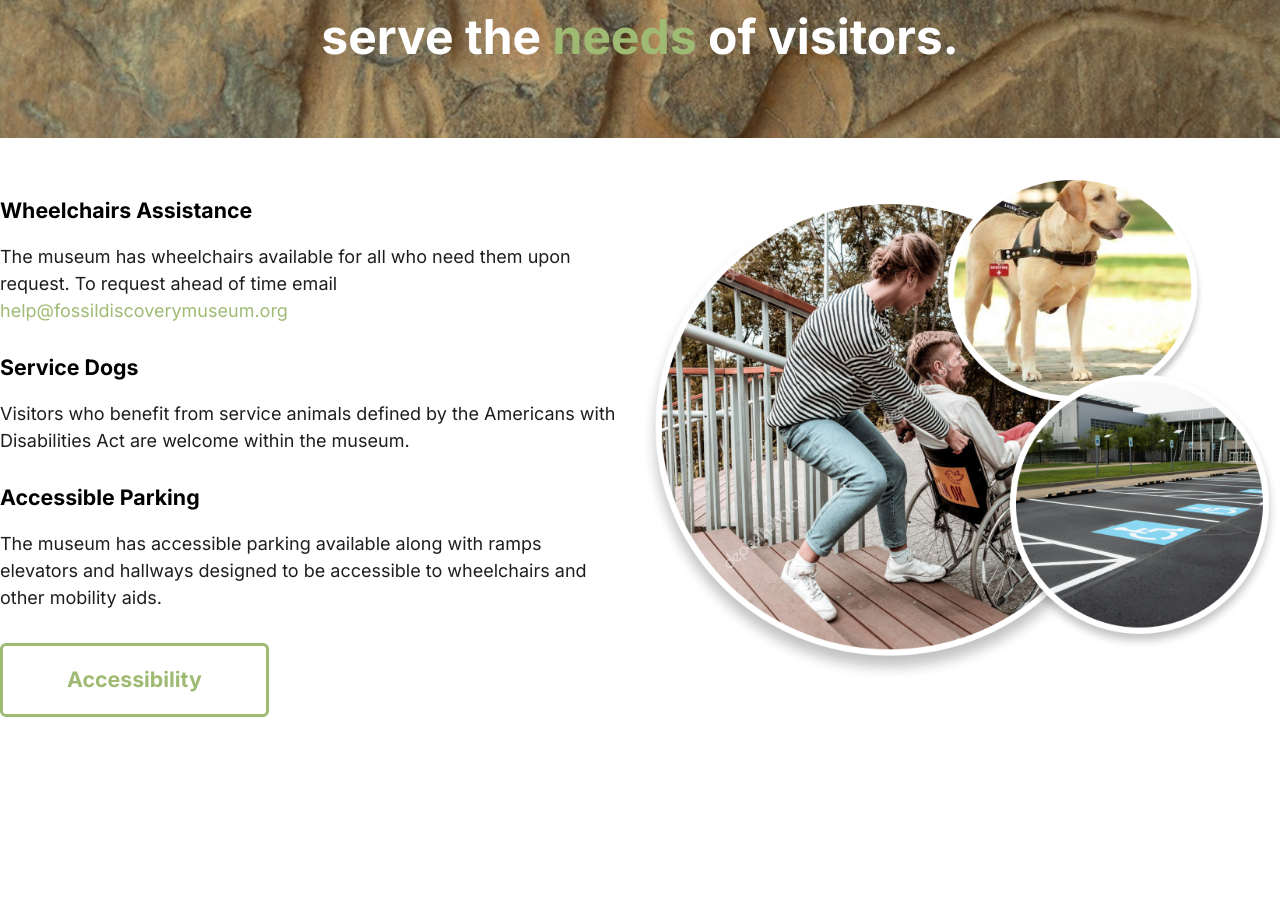
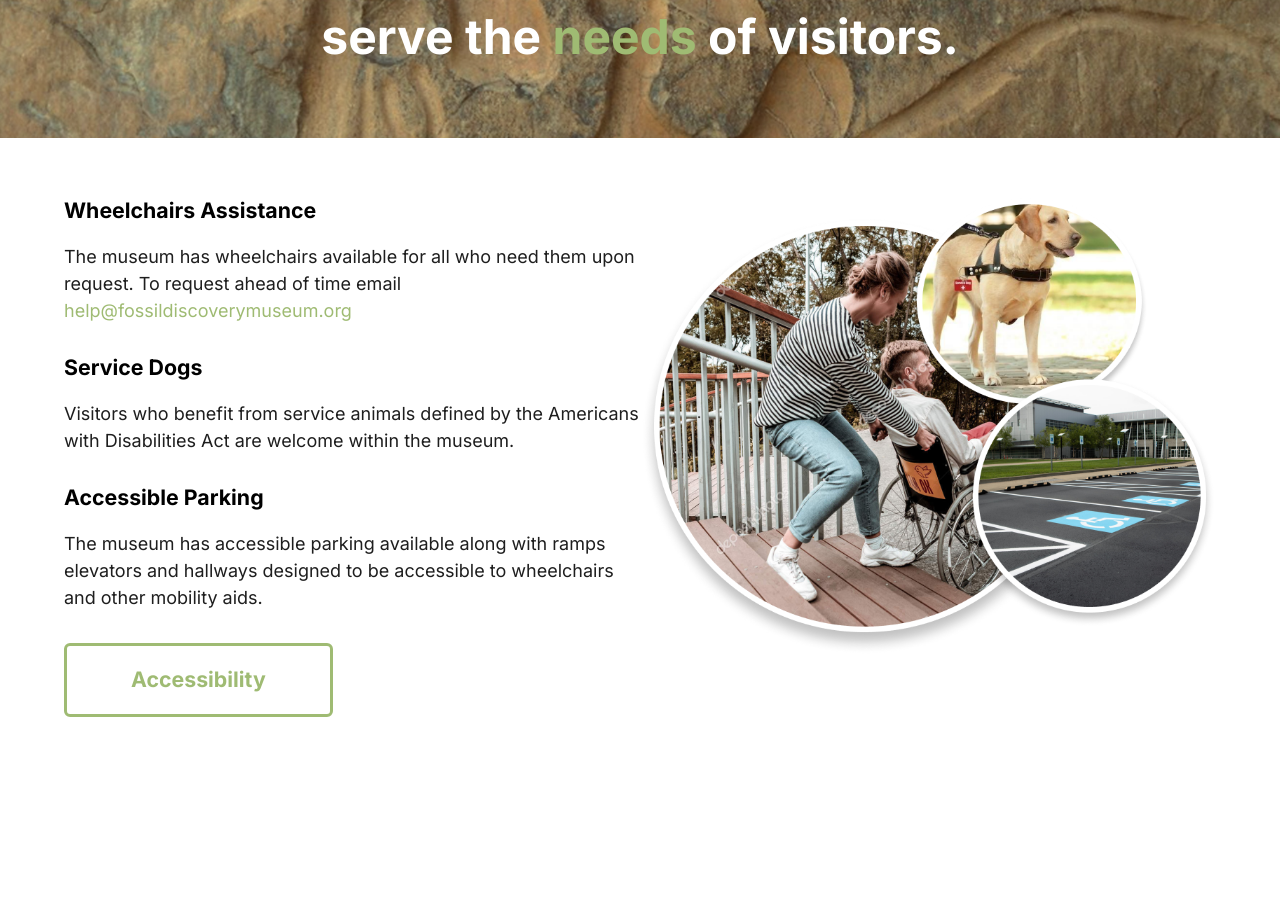
Before and after one commit to faoroj/FossilDiscoveryLab, a React (Vite) app in the folder FossilDiscoveryLab/: page / in a window 1280 px wide. Shown: the part 2160-3067 px from the top of the page. Built offline with nearby package versions, Linux system fonts and the light colour scheme.

Commit message:
hero screen fix

```diff
--- a/FossilDiscoveryLab/src/components/home/Hero.jsx
+++ b/FossilDiscoveryLab/src/components/home/Hero.jsx
@@ -16,7 +16,7 @@ const Hero = () => {
               <img
                 src={pointer}
                 alt="pointer"
-                className='w-[39px] h-[39px] absolute left-[-50px] top-[32px] transform -translate-y-1/2'
+                className='w-[39px] h-[39px] absolute left-[-50px] top-[32px] transform -translate-y-1/2 hidden sm:block'
               />
               Welcome to The <span className='text-secondary'>Fossil</span> Discovery Lab
             </span>
--- a/FossilDiscoveryLab/src/components/home/Services.jsx
+++ b/FossilDiscoveryLab/src/components/home/Services.jsx
@@ -6,8 +6,8 @@ const Services = () => {
   return (
     <section id="services" className='relative w-full'>
 
+      {/*Divider Image */}
       <div className='relative w-full'>
-
         <img src={Divider} alt="divider" className="w-full h-[273px] object-cover" />
 
         <div className='padding absolute inset-0 flexCenter text-center'>
@@ -16,10 +16,9 @@ const Services = () => {
             &nbsp;to serve the <span className="text-secondary">needs</span> of visitors.
           </h1>
         </div>
-
       </div>
 
-      <div className='max-container px-8 sm:px-0 grid grid-cols-1 sm:grid-cols-2'>
+      <div className='max-container padding-x grid grid-cols-1 custom:grid-cols-2'>
 
         <div className='mt-[29px]'>
           {services.map((service) => (
```
